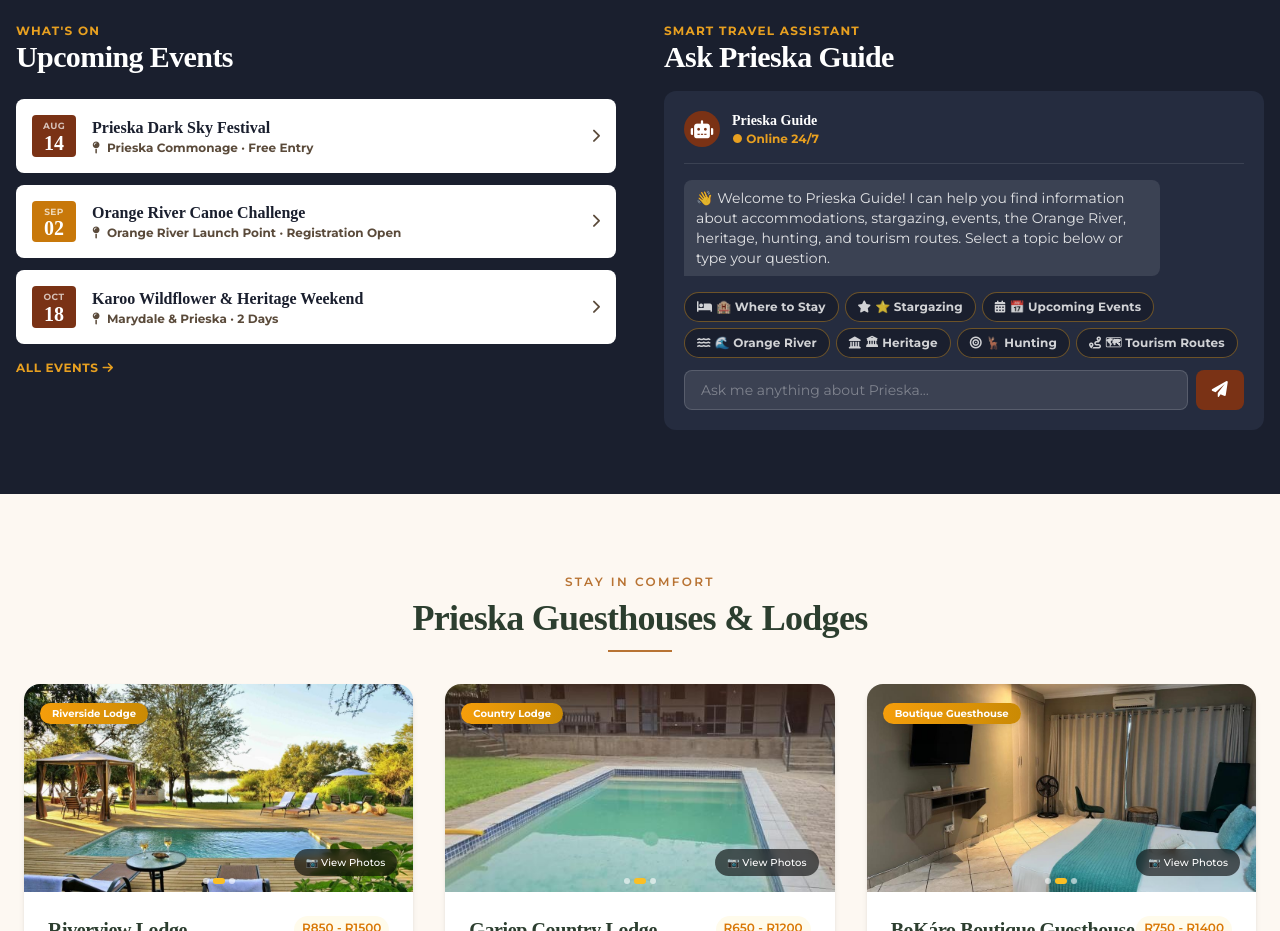
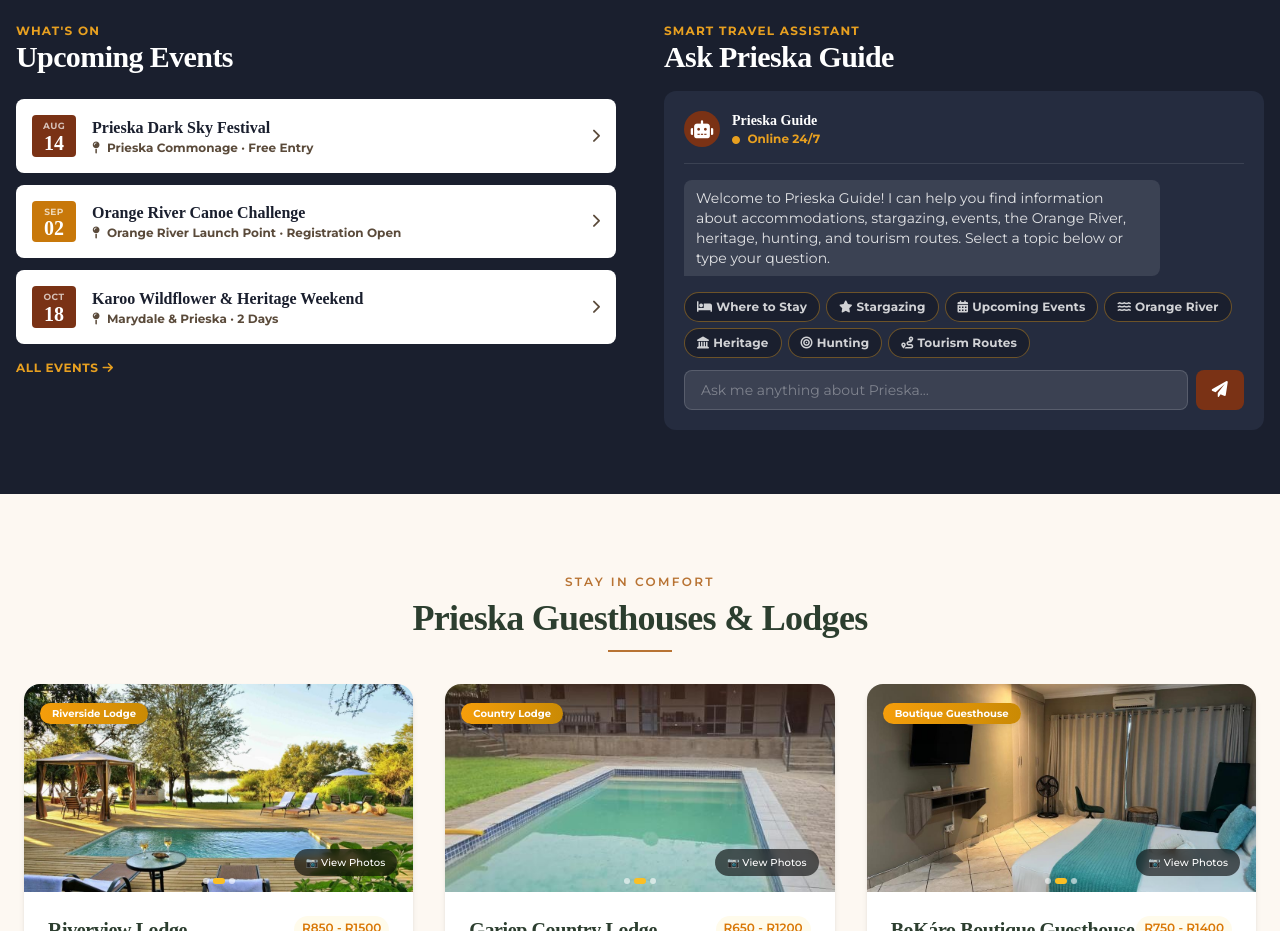
Before and after one commit to MondeNel/prieska-tourism, a React (Vite) app in the folder prieska-tourism/: page / in a window 1280 px wide. Shown: the part 2560-3491 px from the top of the page. Built offline with nearby package versions, Linux system fonts and the light colour scheme; the HTML template or start-up script is replaced by a standard one.

Commit message:
Auto-scroll chat to bottom on new messages using useRef and useEffect

```diff
--- a/prieska-tourism/src/components/EventsAndAI.jsx
+++ b/prieska-tourism/src/components/EventsAndAI.jsx
@@ -1,70 +1,78 @@
-import { useState } from 'react';
+import { useState, useRef, useEffect } from 'react';
 import { getAccommodations, getExperiences } from '../services/dataService';
 
 const EventsAndAI = () => {
-  // Hardcoded events (same as before)
   const events = [
     { month: 'Aug', day: '14', title: 'Prieska Dark Sky Festival', location: 'Prieska Commonage · Free Entry', gold: false },
     { month: 'Sep', day: '02', title: 'Orange River Canoe Challenge', location: 'Orange River Launch Point · Registration Open', gold: true },
     { month: 'Oct', day: '18', title: 'Karoo Wildflower & Heritage Weekend', location: 'Marydale & Prieska · 2 Days', gold: false },
   ];
 
-  // Topics with their responses
   const topics = [
-    { id: 'accommodation', label: '🏨 Where to Stay', icon: 'fa-bed' },
-    { id: 'stargazing', label: '⭐ Stargazing', icon: 'fa-star' },
-    { id: 'events', label: '📅 Upcoming Events', icon: 'fa-calendar-alt' },
-    { id: 'river', label: '🌊 Orange River', icon: 'fa-water' },
-    { id: 'heritage', label: '🏛 Heritage', icon: 'fa-landmark' },
-    { id: 'hunting', label: '🦌 Hunting', icon: 'fa-bullseye' },
-    { id: 'routes', label: '🗺 Tourism Routes', icon: 'fa-route' },
+    { id: 'accommodation', label: 'Where to Stay', icon: 'fa-bed' },
+    { id: 'stargazing', label: 'Stargazing', icon: 'fa-star' },
+    { id: 'events', label: 'Upcoming Events', icon: 'fa-calendar-alt' },
+    { id: 'river', label: 'Orange River', icon: 'fa-water' },
+    { id: 'heritage', label: 'Heritage', icon: 'fa-landmark' },
+    { id: 'hunting', label: 'Hunting', icon: 'fa-bullseye' },
+    { id: 'routes', label: 'Tourism Routes', icon: 'fa-route' },
   ];
 
-  // Initial assistant message
   const initialMessages = [
-    { id: 1, type: 'bot', text: "👋 Welcome to Prieska Guide! I can help you find information about accommodations, stargazing, events, the Orange River, heritage, hunting, and tourism routes. Select a topic below or type your question." },
+    { id: 1, type: 'bot', text: "Welcome to Prieska Guide! I can help you find information about accommodations, stargazing, events, the Orange River, heritage, hunting, and tourism routes. Select a topic below or type your question." },
   ];
 
   const [messages, setMessages] = useState(initialMessages);
   const [input, setInput] = useState('');
   const [selectedTopic, setSelectedTopic] = useState(null);
 
-  // Generate response based on topic
+  // Ref for auto-scrolling
+  const chatContainerRef = useRef(null);
+
+  // Auto-scroll to bottom when messages change
+  useEffect(() => {
+    if (chatContainerRef.current) {
+      chatContainerRef.current.scrollTop = chatContainerRef.current.scrollHeight;
+    }
+  }, [messages]);
+
   const generateResponse = (topicId) => {
     switch (topicId) {
       case 'accommodation': {
         const accs = getAccommodations();
         if (accs.length === 0) return "We don't have any accommodations listed yet. Check back soon!";
-        const list = accs.map(a => `• **${a.name}** – ${a.priceRange} – ${a.address}`).join('\n');
+        const list = accs.map(a =>
+          `• ${a.name}\n  Price: ${a.priceRange}\n  Address: ${a.address}\n  Phone: ${a.contact}`
+        ).join('\n\n');
         return `Here are some places to stay in Prieska:\n\n${list}`;
       }
       case 'stargazing': {
         const exps = getExperiences().filter(e => e.category === 'stargazing' || e.title.toLowerCase().includes('star'));
         if (exps.length === 0) return "We don't have stargazing experiences listed yet. But Prieska is known for its dark skies!";
-        const list = exps.map(e => `• **${e.title}** – ${e.desc}`).join('\n');
+        const list = exps.map(e => `• ${e.title}\n  ${e.desc}`).join('\n\n');
         return `For stargazing, try these experiences:\n\n${list}`;
       }
       case 'events': {
         if (events.length === 0) return "There are no upcoming events at the moment.";
-        const list = events.map(e => `• **${e.month} ${e.day}** – ${e.title} – ${e.location}`).join('\n');
+        const list = events.map(e => `• ${e.month} ${e.day} – ${e.title}\n  ${e.location}`).join('\n\n');
         return `Upcoming events in Prieska:\n\n${list}`;
       }
       case 'river': {
         const exps = getExperiences().filter(e => e.category === 'adventure' || e.title.toLowerCase().includes('river'));
         if (exps.length === 0) return "We don't have Orange River activities listed yet.";
-        const list = exps.map(e => `• **${e.title}** – ${e.desc}`).join('\n');
+        const list = exps.map(e => `• ${e.title}\n  ${e.desc}`).join('\n\n');
         return `Enjoy the Orange River with these activities:\n\n${list}`;
       }
       case 'heritage': {
         const exps = getExperiences().filter(e => e.category === 'heritage');
         if (exps.length === 0) return "We don't have heritage experiences listed yet.";
-        const list = exps.map(e => `• **${e.title}** – ${e.desc}`).join('\n');
+        const list = exps.map(e => `• ${e.title}\n  ${e.desc}`).join('\n\n');
         return `Discover Prieska's rich history:\n\n${list}`;
       }
       case 'hunting': {
         const exps = getExperiences().filter(e => e.title.toLowerCase().includes('hunt'));
         if (exps.length === 0) return "We don't have hunting experiences listed yet.";
-        const list = exps.map(e => `• **${e.title}** – ${e.desc}`).join('\n');
+        const list = exps.map(e => `• ${e.title}\n  ${e.desc}`).join('\n\n');
         return `Hunting opportunities in the Karoo:\n\n${list}`;
       }
       case 'routes': {
@@ -86,10 +94,8 @@ const EventsAndAI = () => {
   const handleTopicClick = (topicId) => {
     setSelectedTopic(topicId);
     const topic = topics.find(t => t.id === topicId);
-    // Add user message
     const userMsg = { id: Date.now(), type: 'user', text: topic.label };
     setMessages(prev => [...prev, userMsg]);
-    // Generate bot response
     const responseText = generateResponse(topicId);
     const botMsg = { id: Date.now() + 1, type: 'bot', text: responseText };
     setMessages(prev => [...prev, botMsg]);
@@ -98,13 +104,10 @@ const EventsAndAI = () => {
   const handleSendMessage = () => {
     const trimmed = input.trim();
     if (!trimmed) return;
-
-    // Add user message
     const userMsg = { id: Date.now(), type: 'user', text: trimmed };
     setMessages(prev => [...prev, userMsg]);
     setInput('');
 
-    // Try to match keywords to topics
     const lower = trimmed.toLowerCase();
     let matchedTopic = null;
     if (lower.includes('stay') || lower.includes('accommodation') || lower.includes('lodge') || lower.includes('guesthouse')) {
@@ -169,19 +172,21 @@ const EventsAndAI = () => {
             <h2 className="font-serif text-2xl md:text-3xl font-bold text-white mb-4">Ask Prieska Guide</h2>
 
             <div className="bg-[#252C3F] rounded-xl p-4 md:p-5">
-              {/* Chat Header */}
               <div className="flex items-center gap-3 pb-4 border-b border-white/10">
                 <div className="w-9 h-9 rounded-full bg-[#7A3215] flex items-center justify-center">
                   <i className="fas fa-robot text-white text-lg"></i>
                 </div>
                 <div>
                   <div className="font-serif font-bold text-white text-sm">Prieska Guide</div>
-                  <div className="text-xs text-[#E8A020] font-bold">● Online 24/7</div>
+                  <div className="text-xs text-[#E8A020] font-bold"><i className="fas fa-circle text-[8px] mr-1"></i> Online 24/7</div>
                 </div>
               </div>
 
-              {/* Chat Messages */}
-              <div className="space-y-3 py-4 max-h-[300px] overflow-y-auto">
+              {/* Chat messages container with auto-scroll */}
+              <div
+                ref={chatContainerRef}
+                className="space-y-3 py-4 max-h-[300px] overflow-y-auto scroll-smooth"
+              >
                 {messages.map((msg) => (
                   <div key={msg.id} className={`flex ${msg.type === 'user' ? 'justify-end' : 'justify-start'}`}>
                     <div className={`max-w-[85%] px-3 py-2 rounded-lg text-sm whitespace-pre-line ${
```
